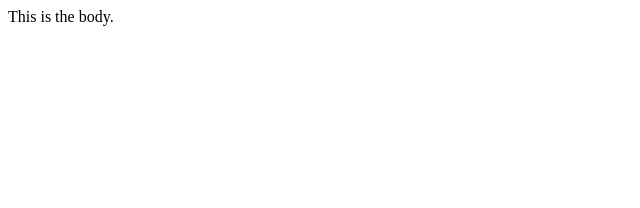
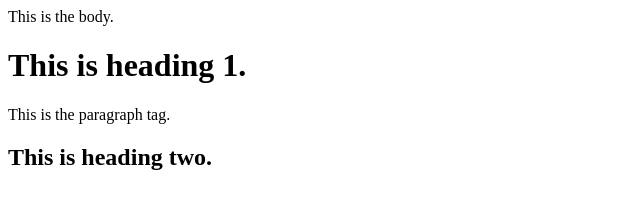
Before and after one commit to deej1717/website, a plain HTML site: page index.html in a window 1280 px wide. Shown: the whole page, without its empty margins (0-640 px from the left). Drawn offline with Linux system fonts and the light colour scheme.

Commit message:
Trying to commit w/ headings

```diff
--- a/index.html
+++ b/index.html
@@ -8,5 +8,14 @@
 
     <body>
         This is the body.
+        <h1>
+            This is heading 1.
+        </h1>
+        <p>
+            This is the paragraph tag.
+        </p>
+        <h2>
+            This is heading two.
+        </h2>
     </body>
 </html>
```
